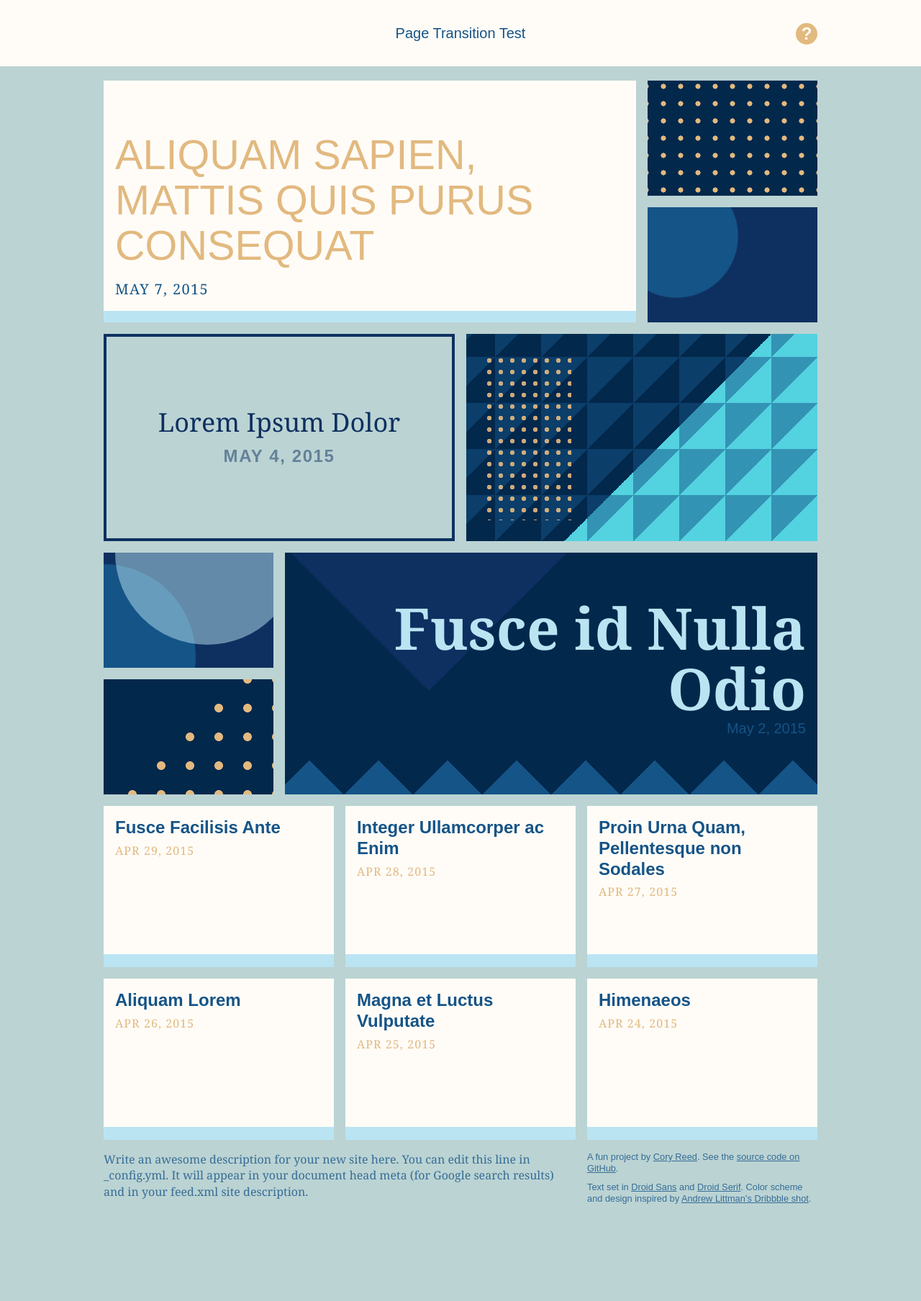
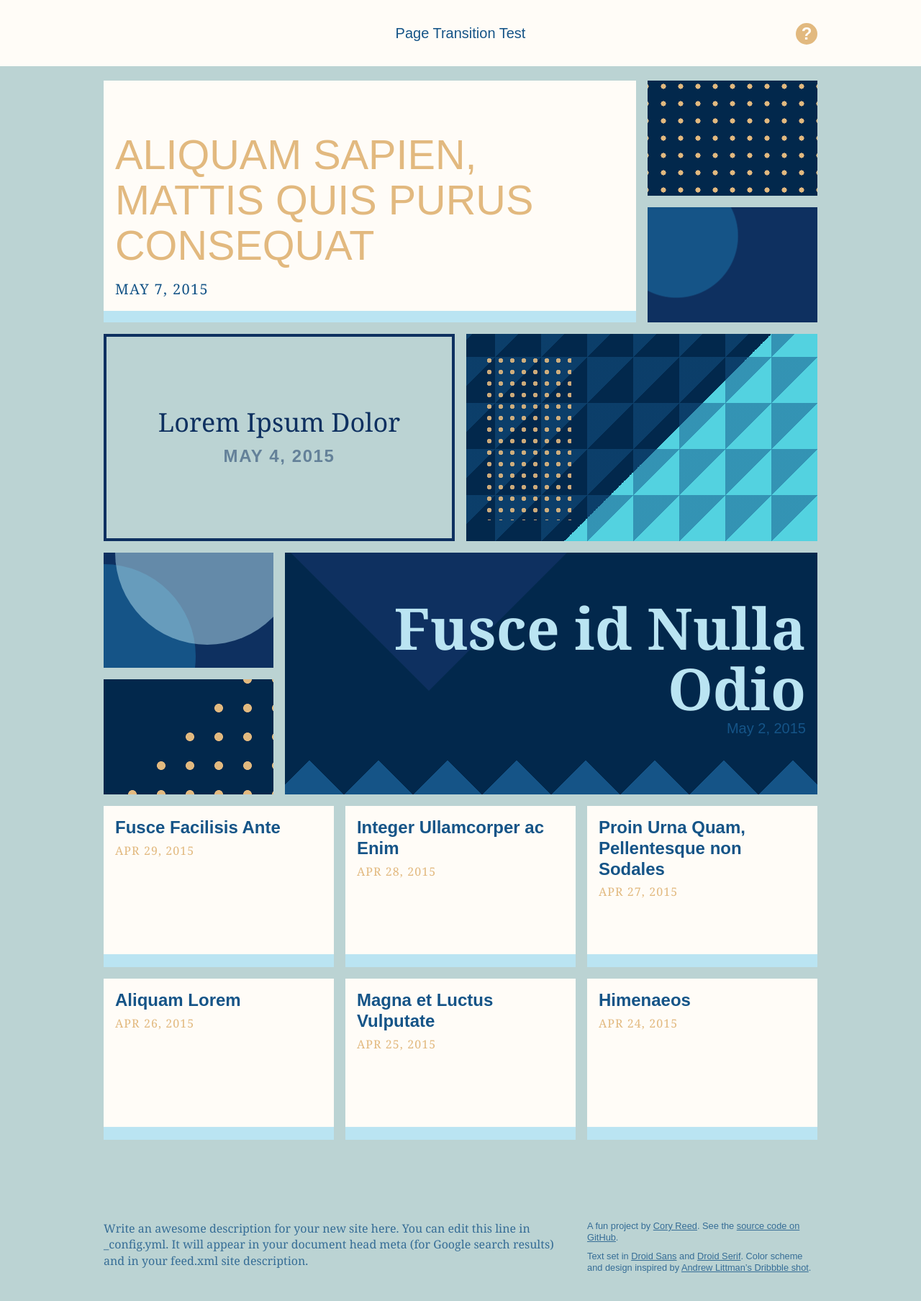
Before and after one commit to swashcap/page-transition, a Jekyll site: the page built from index.html, in a window 1280 px wide. Shown: the top 1808 px of the page at 72% size. Built offline with Jekyll 4.4.1, drawn with Linux system fonts in a browser that asks for light colours.

Commit message:
Adjust footer spacing.

```diff
--- a/_sass/module/_site-footer.scss
+++ b/_sass/module/_site-footer.scss
@@ -6,7 +6,16 @@
     @include clearfix;
 
     color: mix($base01, $green, 80%);
-    margin: 0 -.5em 1em;
+    margin: 2em -.5em 1em;
+
+    @media (min-width: $screen-md) {
+        margin-top: 4em;
+        margin-bottom: 3em;
+    }
+    @media (min-width: $screen-lg) {
+        margin-top: 6em;
+        margin-bottom: 4em;
+    }
 
     a {
         color: inherit;
@@ -29,10 +38,10 @@
 .site-footer__left {
     @media (min-width: $screen-md) {
         width: 66.67%;
-    }
 
-    p {
-        margin: 0;
+        p {
+            margin: 0;
+        }
     }
 }
 .site-footer__right {
```
